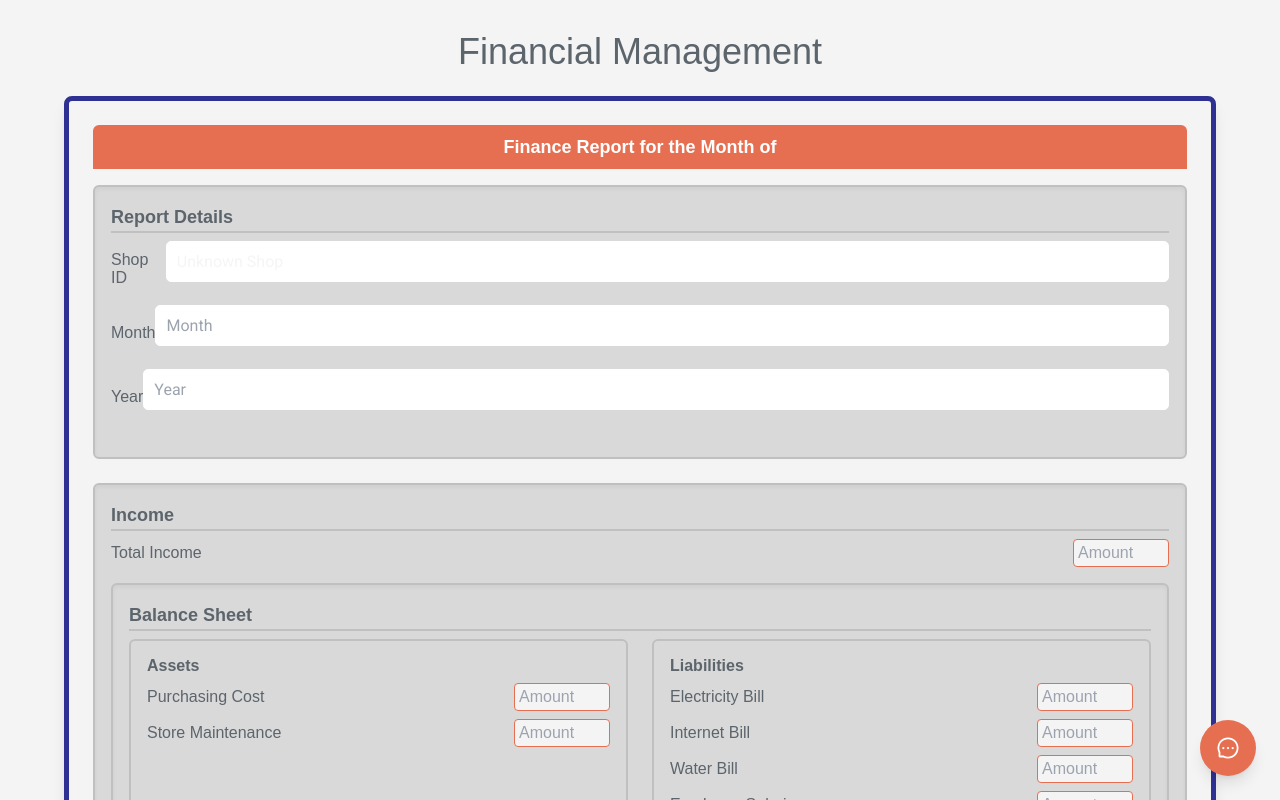
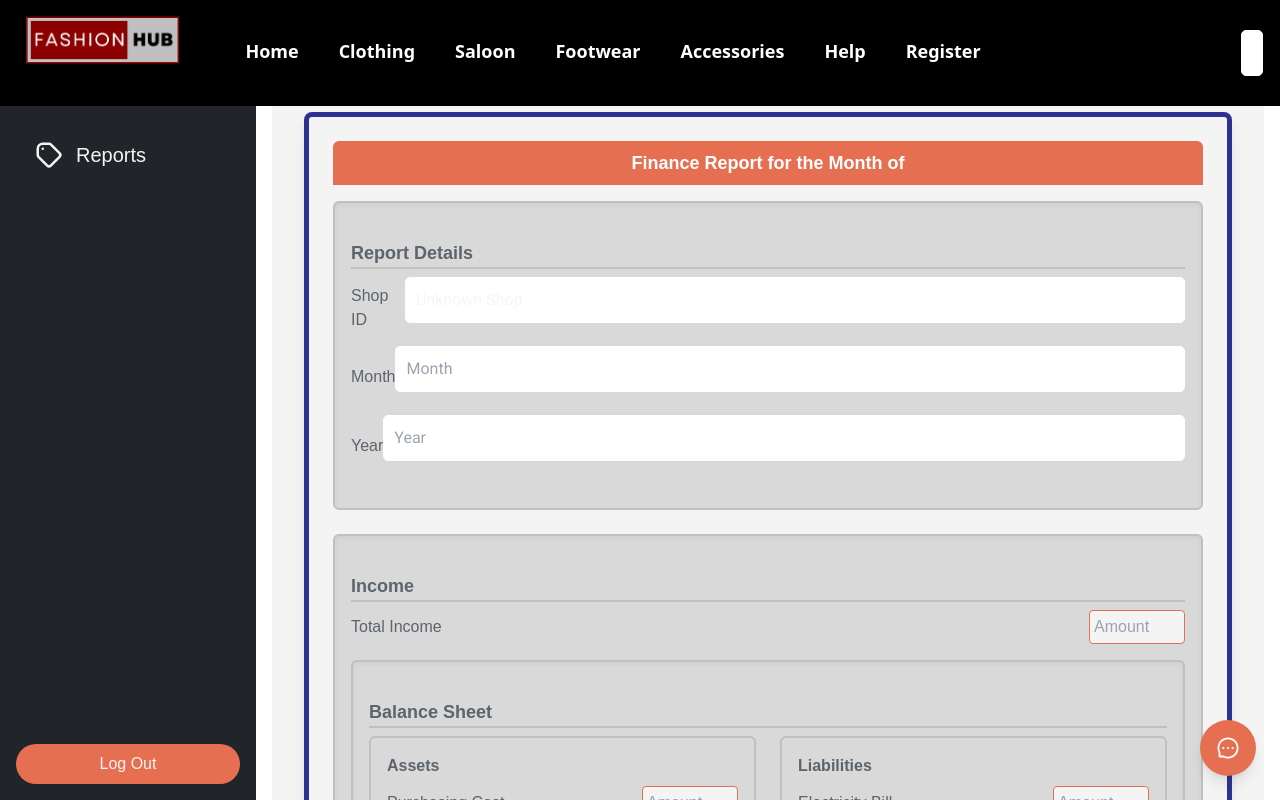
Before and after one commit to GehanFonseka/ITP_Project_FashionHub, a React (Create React App) app in the folder Frontend/: page /BalanceSheet in a window 1280 px wide. Shown: the top 800 px of the page. Built offline with nearby package versions, Linux system fonts and the light colour scheme; the HTML template or start-up script is replaced by a standard one.

Commit message:
add finance

```diff
--- a/Frontend/src/App.js
+++ b/Frontend/src/App.js
@@ -3,6 +3,7 @@ import { BrowserRouter as Router, Routes, Route, useLocation } from 'react-route
 import ReactDOM from 'react-dom';
 import Header from './Components/home/Header';
 import HeroSection from './Components/home/HeroSection';
+import LayoutWithSidebar from "./Components/Finance/LayoutWithSidebar";
 
 //Customer Support
 import TicketRaisingForm from './Components/CustomerSupport/ticketRaise';
@@ -105,7 +106,7 @@ import Footer from './Components/home/Footer';
 //salon
 import Sidebar from './Components/salon/Sidebar';
 import AppointmentForm from './Components/salon/AppointmentForm';
-import Salonhome from './Components/salon/Salonhome';
+import Salonhome from './Components/salon/salonhome';
 import MyAppointmentForm from './Components/salon/MyAppointmentForm';
 import Dashboard from './Components/salon/Dashboard';
 import ServiceList from './Components/SalonAD/ServiceList';
@@ -130,11 +131,10 @@ import LoginRegister from "./Components/Finance/LoginRegister";
 
 
 
-
 // Custom component to conditionally render Header and Footer
 const Layout = ({ children }) => {
   const location = useLocation();
-  const noHeaderFooterPaths = ['/Dashboard', '/Register', '/Login','/BarChart','/BalanceSheet','/DisplayReport','/EditReport','/AddReport','/Overview']; // Add paths where you don't want Header and Footer
+  const noHeaderFooterPaths = ['/Dashboard', '/Register', '/Login','/BarChart','/balanceSheet','/displayreport','/editreport','/addreport','/Overview']; // Add paths where you don't want Header and Footer
 ;
 
 
@@ -169,11 +169,11 @@ function App() {
           <Route path="/ServicePopularityReport" element={<ServicePopularityReport />} />
 
             {/* Finance Routes */}
-          <Route path="/BalanceSheet" element={<BalanceSheet />} />
-          <Route path="/DisplayReport" element={<DisplayReport />} />
-          <Route path="/EditReport" element={<EditReport />} />
-          <Route path="/AddReport" element={<AddReport /> } />
-          <Route path="/Overview" element={<Overview />} />
+          <Route path="/BalanceSheet" element={<LayoutWithSidebar><BalanceSheet /></LayoutWithSidebar>} />
+          <Route path="/DisplayReport" element={<LayoutWithSidebar><DisplayReport /></LayoutWithSidebar>} />
+          <Route path="/EditReport" element={<LayoutWithSidebar><EditReport /></LayoutWithSidebar>} />
+          <Route path="/AddReport" element={<LayoutWithSidebar><AddReport /></LayoutWithSidebar> } />
+          <Route path="/Overview" element={<LayoutWithSidebar> <Overview /> </LayoutWithSidebar>} />
           <Route path="/LoginRegister" element={<LoginRegister />} />
 
         <Route path="/ServiceList" element={<ServiceList />} />
--- a/Frontend/src/Components/Finance/AddReport.js
+++ b/Frontend/src/Components/Finance/AddReport.js
@@ -7,8 +7,8 @@ const AddReport = () => {
   const [year, setYear] = useState("");
   const navigate = useNavigate();
 
-  const currentMonth = new Date().getMonth(); // Get current month (0-11)
-  const currentYear = new Date().getFullYear(); // Get current year
+  const currentMonth = new Date().getMonth();
+  const currentYear = new Date().getFullYear();
 
   const handleGenerate = () => {
     if (shopID && month && year) {
--- a/Frontend/src/Components/Finance/BalanceSheet.js
+++ b/Frontend/src/Components/Finance/BalanceSheet.js
@@ -151,13 +151,13 @@ const BalanceSheet = () => {
       setExpenses((prev) => ({
         ...prev,
         [name]: value,
-        [`${name}Error`]: "", // Clear error message if valid
+        [`${name}Error`]: "",
       }));
     } else {
       setExpenses((prev) => ({
         ...prev,
         [name]: value,
-        [`${name}Error`]: "Amount cannot be negative", // Set error message if invalid
+        [`${name}Error`]: "Amount cannot be negative",
       }));
     }
   };
@@ -171,13 +171,13 @@ const BalanceSheet = () => {
       setPettyCash((prevState) => ({
         ...prevState,
         [name]: value,
-        [`${name}Error`]: "", // Clear error message if valid
+        [`${name}Error`]: "",
       }));
     } else {
       setPettyCash((prevState) => ({
         ...prevState,
         [name]: value,
-        [`${name}Error`]: "Amount cannot be negative", // Set error message if invalid
+        [`${name}Error`]: "Amount cannot be negative",
       }));
     }
   };
@@ -229,7 +229,7 @@ const BalanceSheet = () => {
     try {
       await axios.delete(`http://localhost:5000/api/reports/${reportId}`);
       alert("Report deleted successfully");
-      setReportId(null); // Clear reportId after deletion
+      setReportId(null);
     } catch (error) {
       console.error("Error handling delete:", error);
       alert("Failed to delete report");
--- /dev/null
+++ b/Frontend/src/Components/Finance/LayoutWithSidebar.js
@@ -0,0 +1,18 @@
+import React from "react";
+import SidebarOne from "./SidebarOne";
+
+const LayoutWithSidebar = ({ children }) => {
+  return (
+    <div className="flex">
+      {/* Sidebar */}
+      <SidebarOne />
+
+      {/* Main content on the right */}
+      <div className="flex-grow ml-64 p-4">
+        {children} {/* Render the child components/pages here */}
+      </div>
+    </div>
+  );
+};
+
+export default LayoutWithSidebar;
--- a/Frontend/src/Components/Finance/SidebarOne.js
+++ b/Frontend/src/Components/Finance/SidebarOne.js
@@ -2,11 +2,19 @@ import React, { useState } from "react";
 import { HiOutlineHome, HiOutlineTag, HiOutlineLogout } from "react-icons/hi";
 import { motion } from "framer-motion";
 import { Link, useLocation } from "react-router-dom";
+import { useNavigate } from "react-router-dom";
 
 const SidebarOne = () => {
   const [selected, setSelected] = useState("Overview");
   const [dropdownOpen, setDropdownOpen] = useState(null);
   const location = useLocation();
+  const navigate = useNavigate();
+
+  const handleLogout = () => {
+    // Perform any logout logic here, like clearing authentication tokens
+    // Redirect to the home page
+    navigate("/");
+  };
 
   const handleItemClick = (label) => {
     if (selected === label) {
@@ -36,11 +44,14 @@ const SidebarOne = () => {
           handleItemClick={handleItemClick}
           dropdownItems={[
             { label: "Add A Report", link: "/addreport" },
-            { label: "Reports", link: "/reportView" },
+            { label: "Reports", link: "/displayreport" },
           ]}
         />
       </nav>
-      <button className="mt-auto bg-primary text-light rounded-full py-2 px-4 hover:bg-opacity-80 font-russo">
+      <button
+        onClick={handleLogout} // Call handleLogout when clicked
+        className="mt-auto bg-primary text-light rounded-full py-2 px-4 hover:bg-opacity-80 font-russo"
+      >
         Log Out
       </button>
     </div>
```
Also changed, not shown: Frontend/src/index.css (+5 -3 lines), Frontend/src/App.css (line endings or trailing spaces), 1 other file (tests, documents, lock files or other folders).
